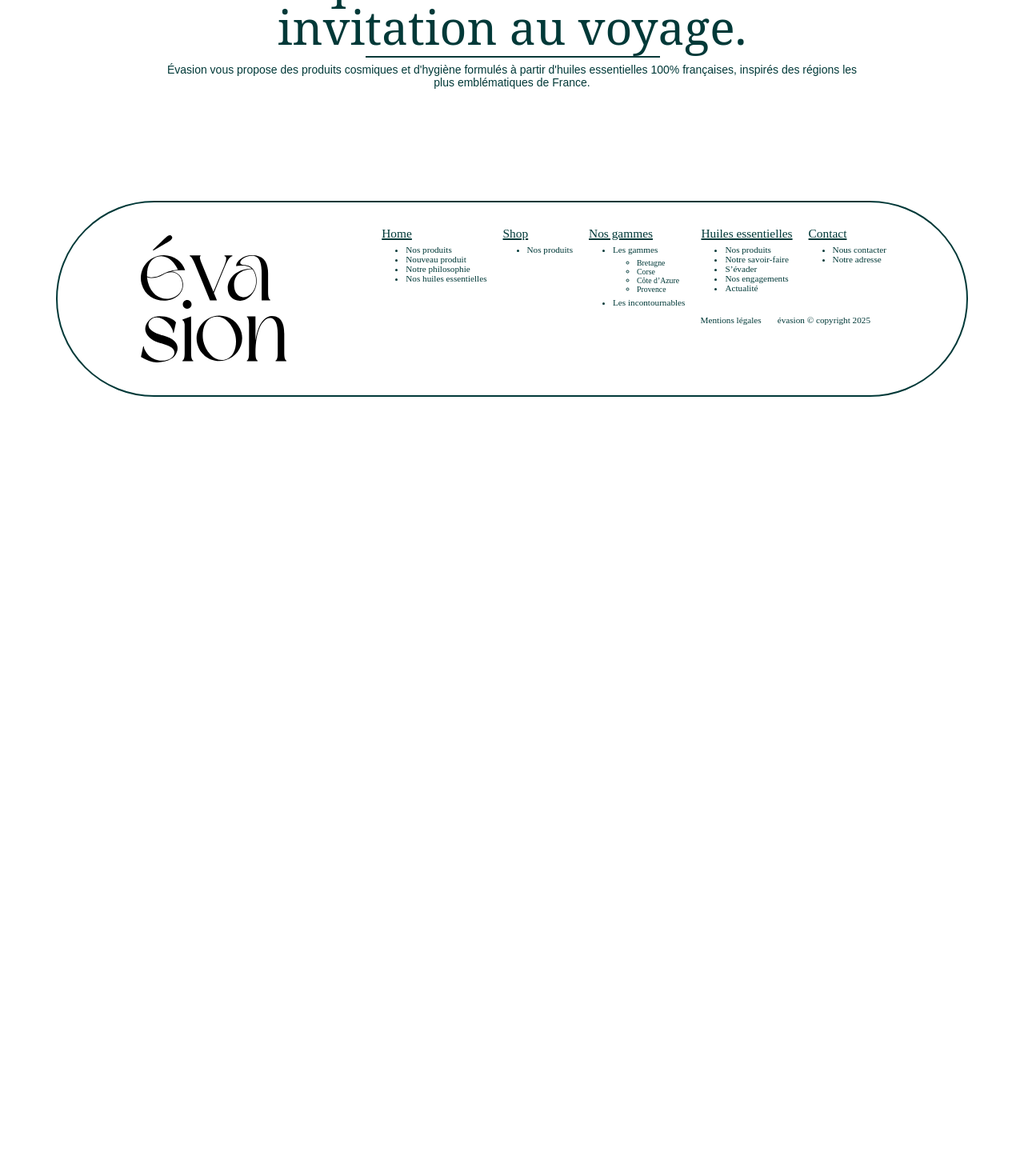
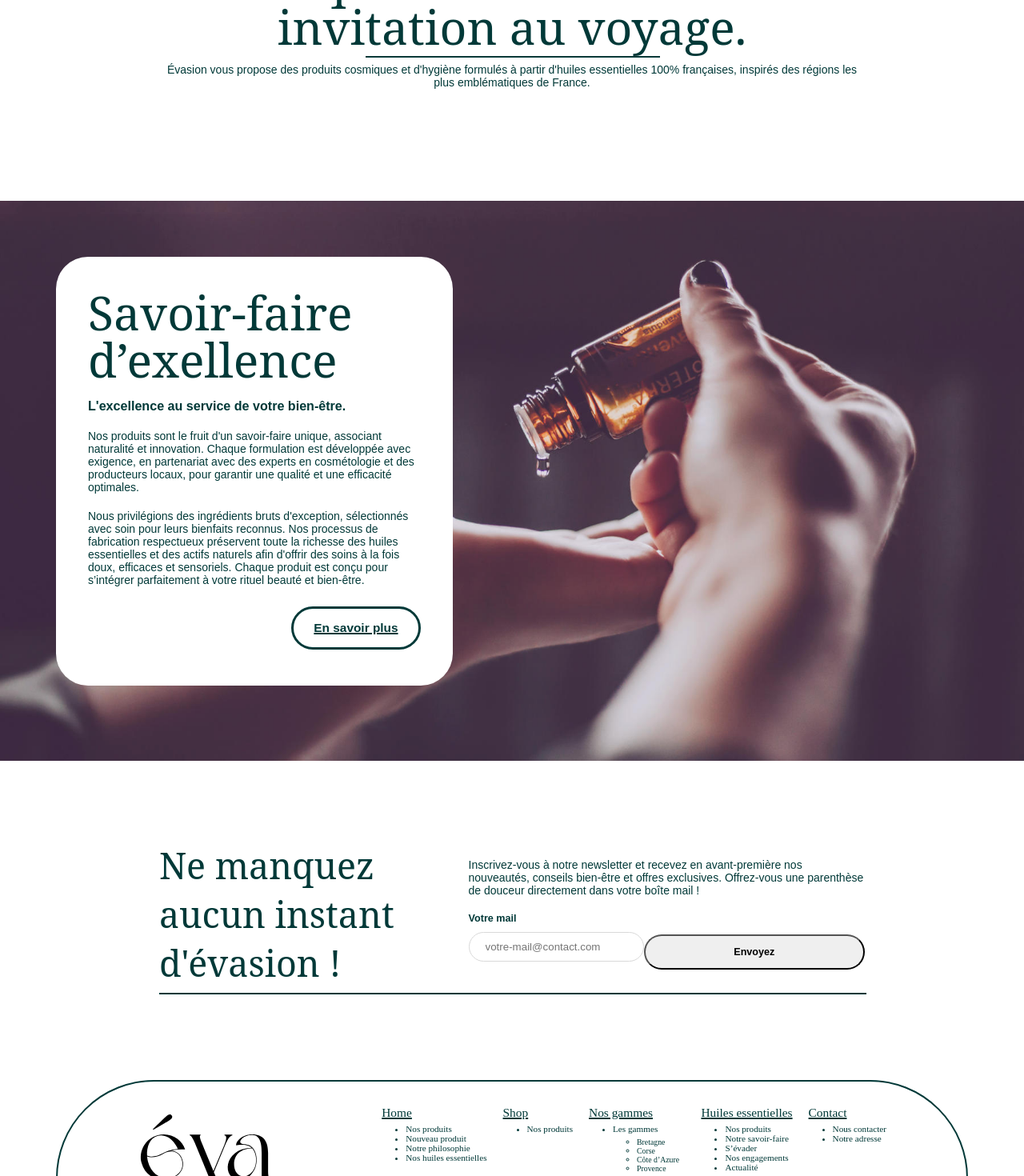
Before and after one commit to JROhara-rsl/evasion, a React (Vite) app: page /huiles-essentielles in a window 1280 px wide. Shown: the part 1970-3440 px from the top of the page at 80% size. Before the commit the page ends 2486 px from the top, so only its background shows below. Built offline with nearby package versions, Linux system fonts and the light colour scheme; no server answers; a web font is replaced by a local one.

Commit message:
Newsletter v2 + Page huiles essentielles v2

```diff
--- /dev/null
+++ b/src/components/button/ButtonForm.jsx
@@ -0,0 +1,28 @@
+import React from 'react'
+import { Link } from 'react-router';
+
+// CSS
+import '../../scss/custom.scss'
+import './button.scss';
+
+const ButtonForm = (props) => {
+    const sendData = () => {
+        const newValue = props.value;
+        setIsActive(newValue);
+
+        if (props.onToggle) {
+            props.onToggle(props.filtre, props.value, newValue); // Envoi la valeur du bouton au parent
+        }
+    };
+
+  return (
+    <div className={props.class ? 'button-form ' + props.class : 'button-form'}>
+        <button type="button" id={props.id && props.id} className='border-button'
+        name={props.name && props.name} filtre={props.filtre && props.filtre} onClick={sendData}>
+            <label htmlFor={props.name && props.name}>{props.name}</label>
+        </button>
+    </div>
+  )
+}
+
+export default ButtonForm
--- a/src/components/button/button.scss
+++ b/src/components/button/button.scss
@@ -76,7 +76,7 @@
     }
 }
 
-.button-toggle {
+.button-toggle, .button-form {
     width: 100%;
     padding: 0;
 
--- /dev/null
+++ b/src/components/form/Input.jsx
@@ -0,0 +1,17 @@
+import React from 'react'
+
+
+// CSS
+import '../../scss/custom.scss'
+import './form.scss'
+
+const Input = (props) => {
+  return (
+    <div id="form-newsletter">
+        <label htmlFor={props.id}>{props.name}</label>
+        <input id={props.id} type={props.type} placeholder={props.placeholder} />
+    </div>
+  )
+}
+
+export default Input
--- /dev/null
+++ b/src/components/form/form.scss
@@ -0,0 +1,17 @@
+// Utilities
+@import "../../scss/variables.scss";
+@import "../../scss/font.scss";
+
+#form-newsletter {
+    display: flex;
+    flex-direction: column;
+
+    input {
+        max-width: 200px;
+        padding: 10px 20px;
+        margin: 10px 0;
+
+        border-radius: 30px;
+        border: 1px solid $grey-color;
+    }
+}
--- a/src/components/newsletter/Newsletter.jsx
+++ b/src/components/newsletter/Newsletter.jsx
@@ -6,7 +6,8 @@ import '../../scss/custom.scss'
 import './newsletter.scss'
 
 // Component
-import ButtonPicto from '../button/ButtonPicto';
+import ButtonForm from '../button/ButtonForm';
+import Input from '../form/Input';
 
 const Newsletter = () => {
   return (
@@ -14,7 +15,12 @@ const Newsletter = () => {
         <h2 className='grid3'>Ne manquez aucun instant d'évasion !</h2>
         <div className='grid4'>
             <p>Inscrivez-vous à notre newsletter et recevez en avant-première nos nouveautés, conseils bien-être et offres exclusives. Offrez-vous une parenthèse de douceur directement dans votre boîte mail !</p>
+            <div className='container-button'>
+                <Input name="Votre mail" placeholder="votre-mail@contact.com" type="mail" />
+                <ButtonForm name="Envoyez" />
+            </div>
         </div>
+        <hr className='grid8'></hr>
     </section>
   )
 }
--- a/src/components/newsletter/newsletter.scss
+++ b/src/components/newsletter/newsletter.scss
@@ -4,9 +4,26 @@
 
 #container-newsletter {
     align-items: center;
+    padding: 100px 0;
 
     .grid3 {
         grid-column-start: 2;
         grid-column-end: span 3;
     }
+
+    .grid4 {
+        display: flex;
+        flex-direction: column;
+        gap: 20px;
+
+        .container-button {
+            display: flex;
+            flex-direction: row;
+            align-items: flex-end;
+        }
+    }
 }
+
+input[type="text"]:focus, input[type="password"]:focus, input[type="mail"]:focus, textarea:focus {
+    outline: 2px solid $violet-color;
+}
--- a/src/pages/huiles-essentielles/HuilesEssentielles.jsx
+++ b/src/pages/huiles-essentielles/HuilesEssentielles.jsx
@@ -7,6 +7,7 @@ import '../../scss/custom.scss'
 import './huilesessentielles.scss'
 
 // Component
+import Newsletter from '../../components/newsletter/Newsletter';
 import Button from '../../components/button/Button'
 
 const HuilesEssentielles = () => {
@@ -43,12 +44,10 @@ const HuilesEssentielles = () => {
 
               <div className='display-flex-texte grid5'>
                 <h2>S’évader un moment</h2>
-                <p>
-                  <span className='paragraphe-chapeau'>Prendre soin de soi, c’est aussi s’accorder le luxe de ralentir, de fermer les yeux et de respirer profondément<br/></span>
-                  Un parfum, une texture, une sensation... et vous voici transporté(e) en Bretagne, sur la Côte d'Azur ou au cœur du maquis corse. Nos soins sont pensés pour vous offrir une expérience sensorielle unique, inspirée des plus belles régions françaises.
-Chaque produit est une invitation au voyage, un rituel qui transforme l’ordinaire en un instant précieux. Une crème aux senteurs de lavande évoque une balade au cœur des champs ensoleillés, une huile aux agrumes réveille les souvenirs d’une escapade sur la Riviera... Laissez-vous porter par ces instants d’évasion et ressentez pleinement le plaisir du moment présent.
-Nos soins vous accompagnent dans cette quête de bien-être en vous offrant un moment suspendu, où seuls comptent les sensations et le plaisir des sens. Faites une pause, laissez-vous emporter, et savourez chaque instant.
-                </p>
+                <p><span className='paragraphe-chapeau'>Prendre soin de soi, c’est aussi s’accorder le luxe de ralentir, de fermer les yeux et de respirer profondément</span></p>
+                <p>Un parfum, une texture, une sensation... et vous voici transporté(e) en Bretagne, sur la Côte d'Azur ou au cœur du maquis corse. Nos soins sont pensés pour vous offrir une expérience sensorielle unique, inspirée des plus belles régions françaises.</p>
+                <p>Chaque produit est une invitation au voyage, un rituel qui transforme l’ordinaire en un instant précieux. Une crème aux senteurs de lavande évoque une balade au cœur des champs ensoleillés, une huile aux agrumes réveille les souvenirs d’une escapade sur la Riviera... Laissez-vous porter par ces instants d’évasion et ressentez pleinement le plaisir du moment présent.</p>
+                <p>Nos soins vous accompagnent dans cette quête de bien-être en vous offrant un moment suspendu, où seuls comptent les sensations et le plaisir des sens. Faites une pause, laissez-vous emporter, et savourez chaque instant.</p>
                 <Button name='Découvrir nos gammes' lien='/nos-gammes' class="button-white" />
               </div>
             </div>
@@ -60,6 +59,21 @@ Nos soins vous accompagnent dans cette quête de bien-être en vous offrant un m
               <p className='grid8'>Évasion vous propose des produits cosmiques et d'hygiène formulés à partir d'huiles essentielles 100% françaises, inspirés des régions les plus emblématiques de France.</p>
             </div>
           </section>
+          <section id="section-huiles-essentielles">
+            <div className='container-image'>
+              <img alt="" src="../../public/assets/img/photos/huiles-essentielles-2-1800px.jpg"></img>
+            </div>
+            <div className='container container-grid'>
+              <div className='display-flex-texte container-white grid4'>
+                <h2 className='title-XH'>Savoir-faire d’exellence</h2>
+                <p><span className='paragraphe-chapeau'>L'excellence au service de votre bien-être.</span></p>
+                <p>Nos produits sont le fruit d'un savoir-faire unique, associant naturalité et innovation. Chaque formulation est développée avec exigence, en partenariat avec des experts en cosmétologie et des producteurs locaux, pour garantir une qualité et une efficacité optimales.</p>
+                <p>Nous privilégions des ingrédients bruts d'exception, sélectionnés avec soin pour leurs bienfaits reconnus. Nos processus de fabrication respectueux préservent toute la richesse des huiles essentielles et des actifs naturels afin d'offrir des soins à la fois doux, efficaces et sensoriels. Chaque produit est conçu pour s’intégrer parfaitement à votre rituel beauté et bien-être.</p>
+                <Button name="En savoir plus" lien='/huiles-essentielles'/>
+              </div>
+            </div>
+          </section>
+          <Newsletter/>
     </>
   )
 }
--- a/src/pages/huiles-essentielles/huilesessentielles.scss
+++ b/src/pages/huiles-essentielles/huilesessentielles.scss
@@ -44,3 +44,15 @@
     padding: 70px 0;
     text-align: center;
 }
+
+#section-huiles-essentielles {
+    height: 700px;
+    .display-flex-texte {
+        padding: 40px;
+        border-radius: 40px;
+        gap: 20px;
+    }
+    .button {
+        align-self: flex-end;
+    }
+}
--- a/src/pages/panier/Panier.jsx
+++ b/src/pages/panier/Panier.jsx
@@ -98,7 +98,7 @@ const Panier = () => {
                     <h2 className='title-H'>Récapitulatif</h2>
                     <ul>
                         {items.map((item) => (
-                            <li key={item.uuid}><span>{panier[item.uuid].quantite} - {item.name} {item.gamme} - {item.format}ml</span> <span>{item.prix*panier[item.uuid].quantite}€</span></li>
+                            <li key={item.uuid}><span>{panier[item.uuid].quantite}x - {item.name} {item.gamme} - {item.format}ml</span> <span>{item.prix*panier[item.uuid].quantite}€</span></li>
                         ))}
                     </ul>
                     <div id="text-total">= {total}€</div>
--- a/src/scss/custom.scss
+++ b/src/scss/custom.scss
@@ -21,7 +21,7 @@ hr {
     border: 1px solid $dark-color
 }
 
-button:focus, input[type="text"]:focus, input[type="password"]:focus, textarea:focus {
+button:focus, input[type="text"]:focus, input[type="password"]:focus, input[type="mail"]:focus, textarea:focus {
     outline: none;
 }
 
@@ -52,6 +52,10 @@ body, main, section, #root {
 
 .container-white {
     background-color: $white-color;
+
+    h1, h2, h3, h4, h5, h6, p, span {
+        color: $dark-color;
+    }
 }
 
 .display-flex-texte {
--- a/src/scss/font.scss
+++ b/src/scss/font.scss
@@ -37,3 +37,8 @@ p {
         font-size: 1.15rem;
     }
 }
+
+label {
+    font-size: 0.9rem;
+    font-weight: 600;
+}
```
